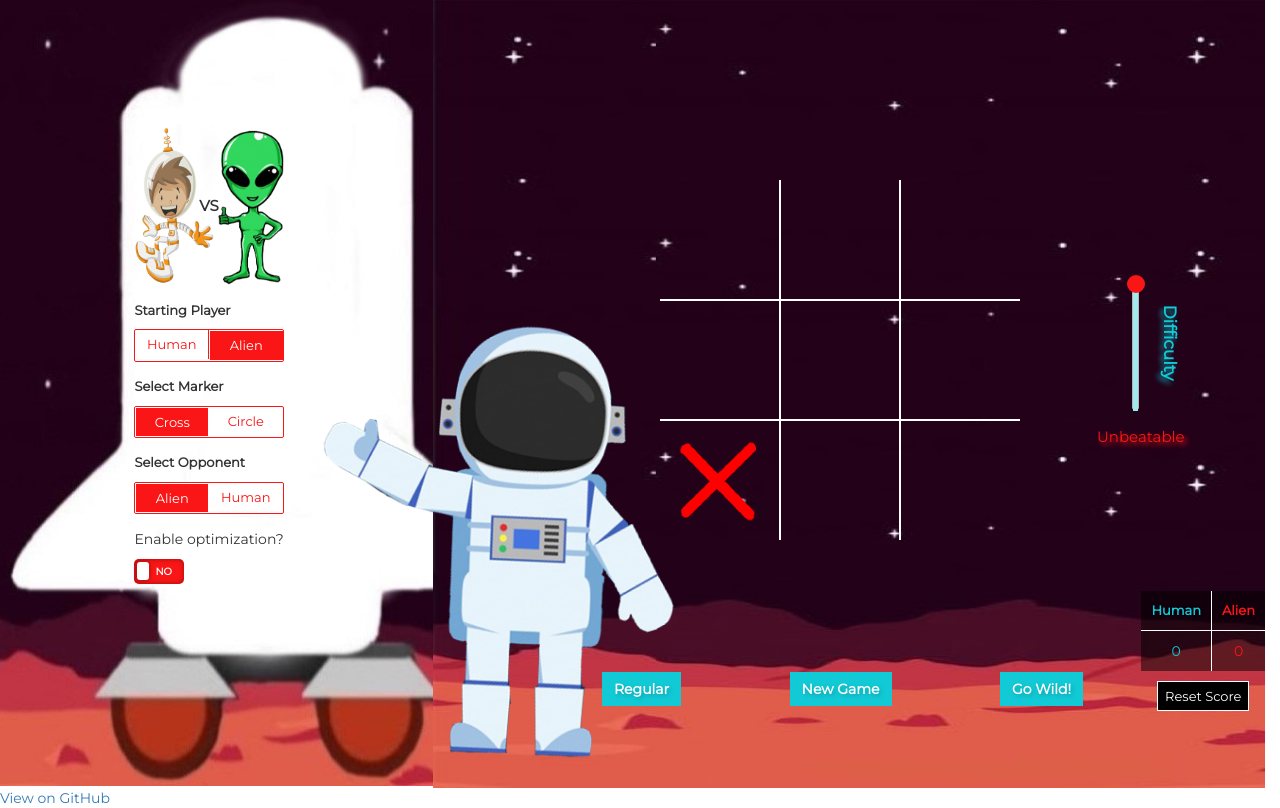
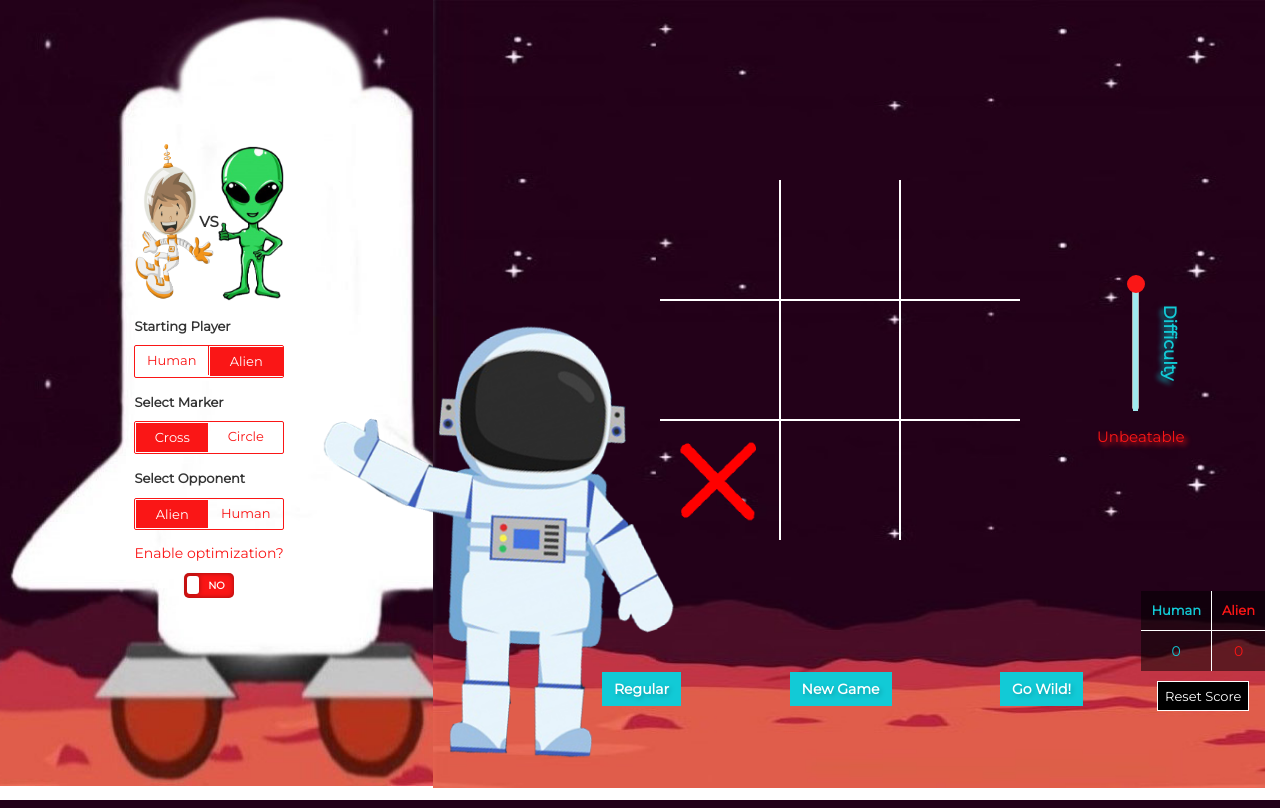
Before and after one commit to Anima108/AI-Tic-Tac-Toe, a Django app: page / in a window 1280 px wide. Run offline with Django 3.2, Linux system fonts and the light colour scheme; some libraries are stand-ins or nearby versions.

Commit message:
Update styles.css

```diff
--- a/static/styles.css
+++ b/static/styles.css
@@ -120,8 +120,9 @@
 	text-align: center;
 }
 
-/* SUGGESTIONS */
-.suggestions{
+/* SUGGESTIONS AND OPTIMIZATION */
+.suggestions,
+.optimization{
   display: none;
   justify-content: center;
   align-items: center;
@@ -131,7 +132,8 @@
   margin-top: -2px;
   margin-bottom: -20%;
 }
-.suggestions.show{
+.suggestions.show,
+.optimization.show{
   display: table;
 }
 .onoff {
@@ -490,11 +492,35 @@
 /* ------------------------------------------------ */
 /*                    ASTRONAUT                     */
 /* ------------------------------------------------ */
-.astronaut img{
+.astronaut {
   height: 60vh;
   position: absolute;
   top: 31%;
   left: 23%;
+}
+.astronaut img{
+  height: 60vh;
+  position: absolute;
+  left: 23%;
+  top: -50px;
+  margin-top: 50px;
+}
+.astronaut a {
+  display: none;
+  width: 100%;
+  position: absolute;
+  top: -4%;
+  color: #12cad6;
+  font-size: 15px;
+  justify-content: center;
+  align-items: center;
+  font-weight: bold;
+  margin-left: 170px;
+  text-align: center;
+  white-space: nowrap;
+}
+.astronaut:hover a {
+  display: inline-block;
 }
 
 /* ------------------------------------------------------- */
@@ -504,6 +530,9 @@
   position: absolute;
   right: 16%;
   top:35%;
+}
+.range-slider.hide{
+  display: none;
 }
 .input-range{
   position: absolute;
@@ -696,10 +725,21 @@
   }
 
   /* Astronaut */
-  .astronaut img{
+  .astronaut {
     height: 55vh;
     top: 40%;
     left: 25%;
+  }
+  .astronaut img{
+    height: 55vh;
+    left: 25%;
+    top: -50px;
+    margin-top: 50px;
+  }
+  .astronaut a {
+    top: -5%;
+    font-size: 13px;
+    margin-left: 116px;
   }
 
   /* Difficulty Level */
```
